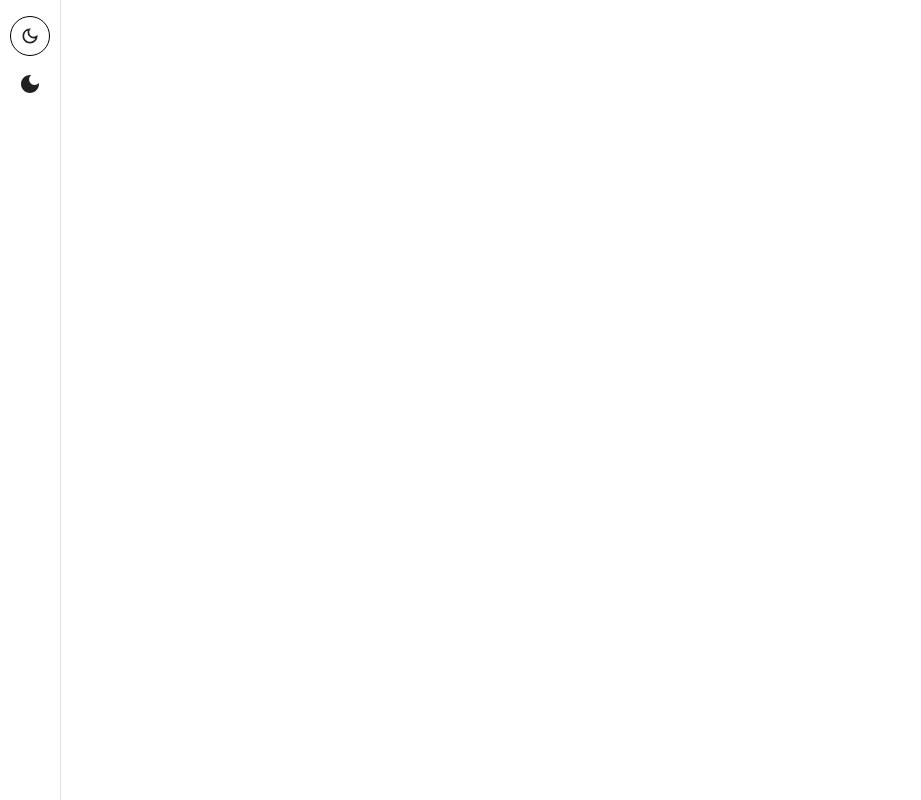
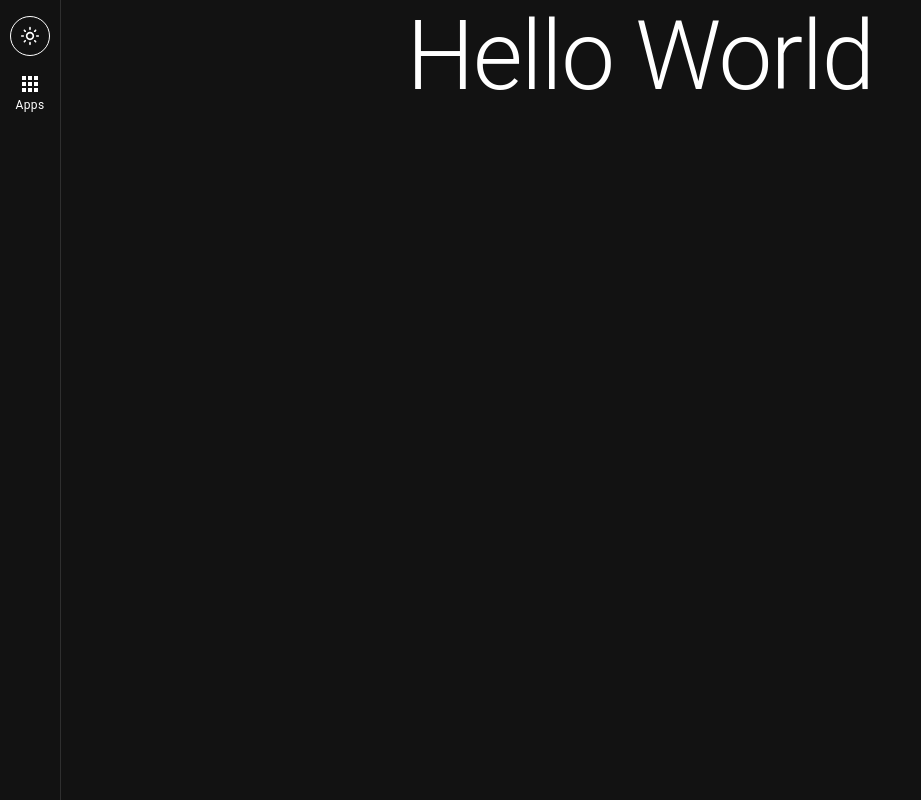
Before and after one commit to chucoyos/memory-card, a React (Vite) app: page / in a window 1280 px wide. Shown: the whole page, without its empty margins (0-921 px from the left). Built offline with nearby package versions, Linux system fonts and the light colour scheme.

Commit message:
Set transition for toggle-theme feature

```diff
--- a/src/App.jsx
+++ b/src/App.jsx
@@ -2,14 +2,14 @@ import './App.css'
 import Container from '@mui/material/Container'
 import Box from '@mui/material/Box'
 import { createTheme, ThemeProvider } from '@mui/material/styles'
-import { CssBaseline, Drawer, Avatar } from '@mui/material'
+import { CssBaseline, Drawer, Avatar, Typography } from '@mui/material'
 import LightModeIconOutlined from '@mui/icons-material/LightModeOutlined'
 import DarkModeIconOutlined from '@mui/icons-material/DarkModeOutlined'
+import Apps from '@mui/icons-material/Apps'
 import { useState } from 'react'
-import { DarkMode } from '@mui/icons-material'
 
 function App() {
-	const [customTheme, setCustomTheme] = useState(false)
+	const [customTheme, setCustomTheme] = useState(true)
 	const theme = createTheme({
 		palette: {
 			mode: customTheme ? 'dark' : 'light',
@@ -22,6 +22,7 @@ function App() {
 		<>
 			<ThemeProvider theme={theme}>
 				<CssBaseline />
+				<Container>
 					<Drawer variant='permanent'>
 						{' '}
 						<Box
@@ -35,15 +36,21 @@ function App() {
 								marginTop: 2,
 							}}
 						>
-						<Box>
+							<Box onClick={toggleTheme}>
 								{customTheme ? (
 									<Avatar
+										animation='true'
 										sx={{
 											backgroundColor: 'inherit',
 											color: 'inherit',
 											border: '1px solid #fff',
+											'&:hover': {
+												paddingBottom: '4px',
+												backgroundColor: 'grey.800',
+												rotate: '360deg',
+												transition: 'all 0.5s ease-in-out',
+											},
 										}}
-									onClick={toggleTheme}
 									>
 										<LightModeIconOutlined fontSize='small' />
 									</Avatar>
@@ -53,15 +60,27 @@ function App() {
 											backgroundColor: 'inherit',
 											color: 'inherit',
 											border: '.1px solid #000',
+											'&:hover': {
+												paddingBottom: '4px',
+												backgroundColor: 'grey.200',
+												rotate: '360deg',
+												transition: 'all 0.5s ease-in-out',
+											},
 										}}
-									onClick={toggleTheme}
 									>
 										<DarkModeIconOutlined fontSize='small' />
 									</Avatar>
 								)}
 							</Box>
-						<Box>
-							<DarkMode onClick={toggleTheme} />
+							<Box
+								sx={{
+									display: 'flex',
+									flexDirection: 'column',
+									alignItems: 'center',
+								}}
+							>
+								<Apps />
+								<Typography variant='caption'>Apps</Typography>
 							</Box>
 						</Box>
 					</Drawer>
@@ -72,8 +91,12 @@ function App() {
 							display: 'flex',
 							flexDirection: 'column',
 							justifyContent: 'center',
+							alignItems: 'center',
 						}}
-				></Container>
+					>
+						<Typography variant='h1'>Hello World</Typography>
+					</Container>
+				</Container>
 			</ThemeProvider>
 		</>
 	)
```
Lines whose indentation alone changed are shown as unchanged.
